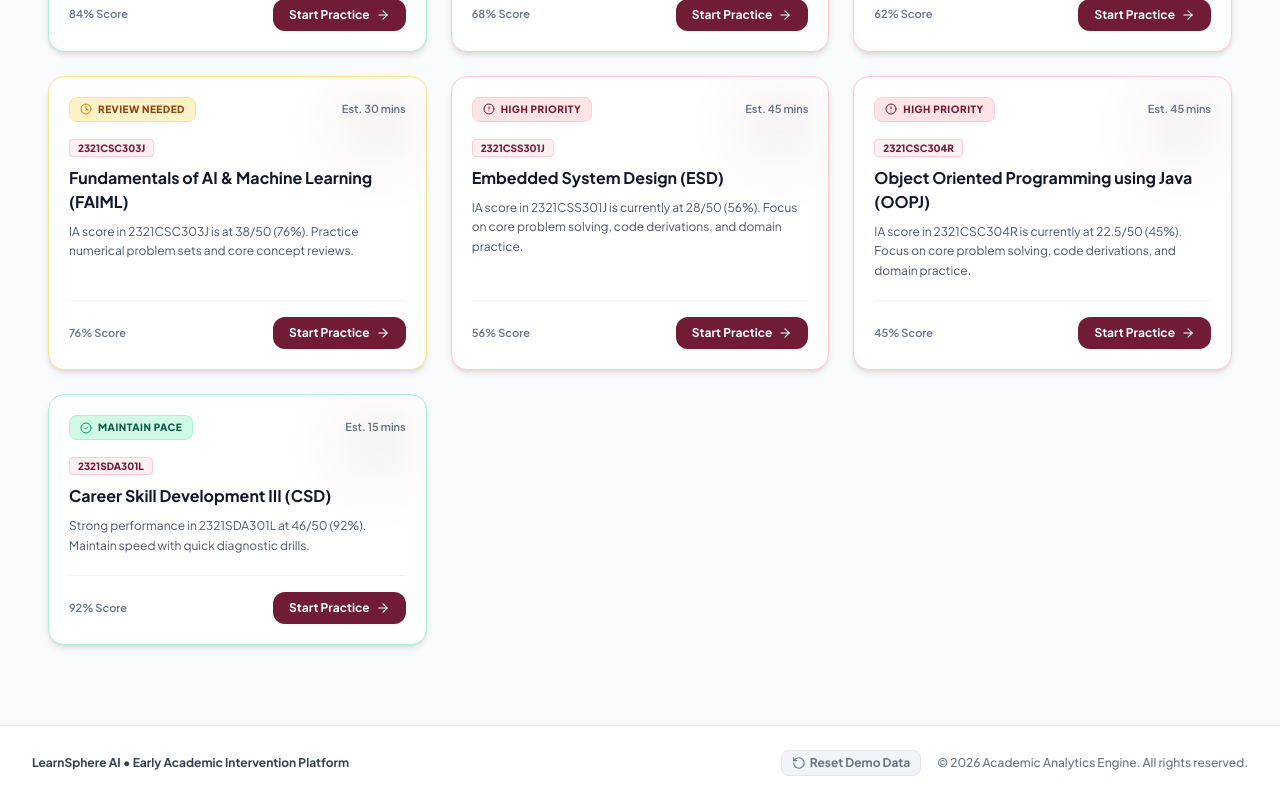
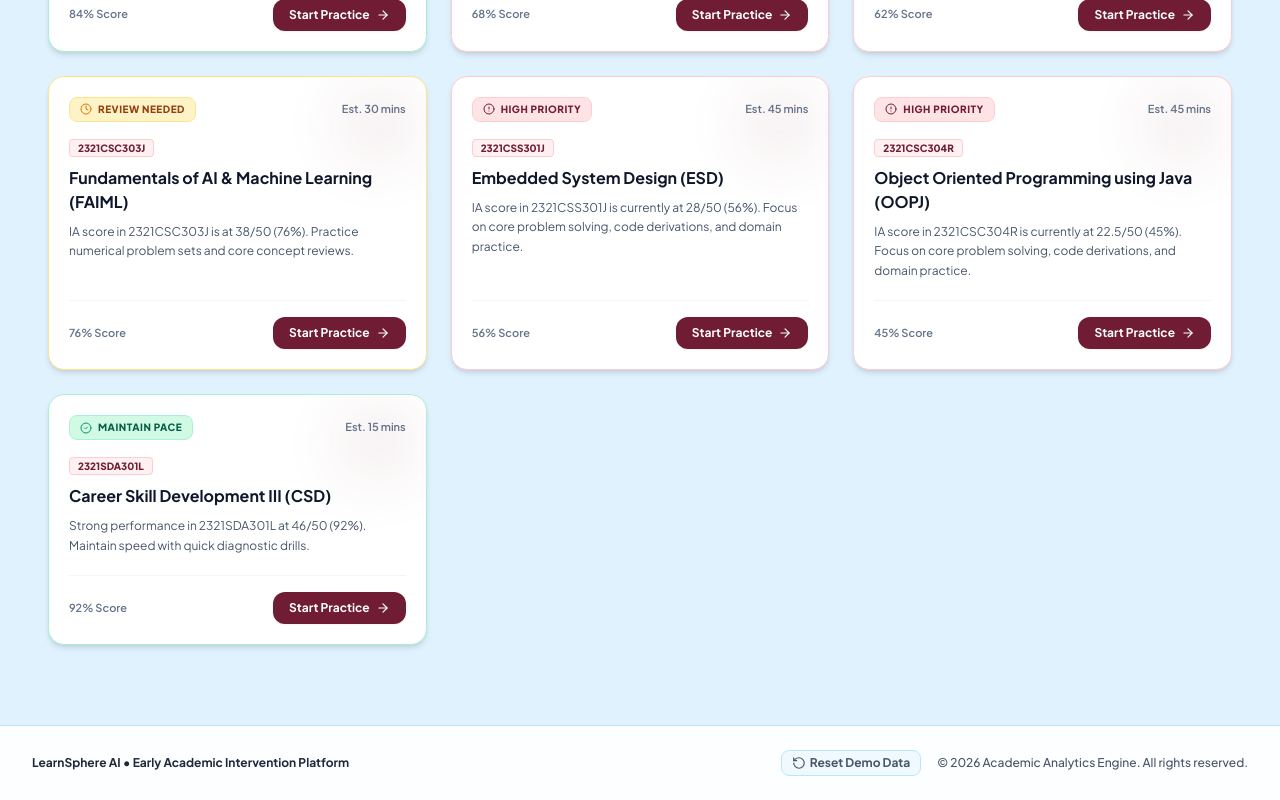
Before and after one commit to nitheesh0501/learnsphere-ai, a React (Vite) app in the folder frontend/: page / in a window 1280 px wide. Shown: the part 1537-2337 px from the top of the page. Built offline with nearby package versions, Linux system fonts and the light colour scheme.

Commit message:
UI: Changed global background color from white to Sky Blue

```diff
--- a/frontend/src/App.jsx
+++ b/frontend/src/App.jsx
@@ -59,7 +59,7 @@ export default function App() {
 
   return (
     <AuthProvider>
-      <div className="min-h-screen bg-[#F8FAFC] text-slate-900 flex flex-col font-['Plus_Jakarta_Sans',sans-serif]">
+      <div className="min-h-screen bg-[#E0F2FE] text-slate-900 flex flex-col font-['Plus_Jakarta_Sans',sans-serif]">
 
         {/* Navigation Header Bar */}
         <Header
@@ -68,7 +68,7 @@ export default function App() {
           readinessScore={readinessScore}
         />
 
-        {/* Main View Area */}
+        {/* Main View Area Container: Very Light Sky Blue (#F0F9FF) for clean contrast */}
         <main className="flex-1 max-w-7xl w-full mx-auto px-3 sm:px-6 lg:px-8 py-6 sm:py-8">
           {activeTab === 'hub' && (
             <StudentHub
@@ -92,16 +92,16 @@ export default function App() {
         </main>
 
         {/* Footer with Reset Data to Defaults Utility Button */}
-        <footer className="border-t border-slate-200 bg-white py-6 mt-12 text-xs text-slate-500 font-medium">
+        <footer className="border-t border-sky-200 bg-white/90 backdrop-blur-xs py-6 mt-12 text-xs text-slate-600 font-medium">
           <div className="max-w-7xl mx-auto px-4 sm:px-6 lg:px-8 flex flex-col sm:flex-row items-center justify-between gap-4">
             <div className="flex items-center space-x-2">
-              <span className="font-bold text-slate-700">LearnSphere AI • Early Academic Intervention Platform</span>
+              <span className="font-bold text-slate-800">LearnSphere AI • Early Academic Intervention Platform</span>
             </div>
 
             <div className="flex items-center space-x-4">
               <button
                 onClick={handleResetDefaults}
-                className="text-xs font-bold text-slate-500 hover:text-red-600 transition-colors flex items-center space-x-1 bg-slate-100 hover:bg-rose-50 px-2.5 py-1 rounded-lg border border-slate-200"
+                className="text-xs font-bold text-slate-600 hover:text-[#701C34] transition-colors flex items-center space-x-1 bg-sky-50 hover:bg-rose-50 px-2.5 py-1 rounded-lg border border-sky-200"
                 title="Reset all modified student marks and roster status back to original defaults"
               >
                 <RotateCcw className="w-3.5 h-3.5" />
--- a/frontend/src/index.css
+++ b/frontend/src/index.css
@@ -8,9 +8,10 @@
     --primary-hover: #581427;
     --dark-accent: #4A1021;
     --light-accent: #FDF2F4;
-    --bg-main: #F8FAFC;
+    --bg-main: #E0F2FE; /* Sky Blue Body Background */
+    --bg-container: #F0F9FF; /* Light Sky Blue Container Background */
     --bg-card: #FFFFFF;
-    --border-card: #E2E8F0;
+    --border-card: #CBD5E1;
     --text-primary: #0F172A;
     --text-muted: #475569;
   }
@@ -19,6 +20,7 @@
     background-color: var(--bg-main);
     color: var(--text-primary);
     font-family: 'Plus Jakarta Sans', 'Inter', system-ui, -apple-system, sans-serif;
+    min-height: 100vh;
   }
 
   /* Global Mouse Text Selection Styles */
@@ -47,14 +49,14 @@
 
 .white-card {
   background-color: #FFFFFF;
-  border: 1px solid #E2E8F0;
+  border: 1px solid #CBD5E1;
   border-radius: 16px;
   box-shadow: 0 4px 6px -1px rgba(0, 0, 0, 0.04), 0 2px 4px -2px rgba(0, 0, 0, 0.02);
 }
 
 .white-card-interactive {
   background-color: #FFFFFF;
-  border: 1px solid #E2E8F0;
+  border: 1px solid #CBD5E1;
   border-radius: 16px;
   transition: all 0.2s cubic-bezier(0.4, 0, 0.2, 1);
 }
--- a/frontend/tailwind.config.js
+++ b/frontend/tailwind.config.js
@@ -25,7 +25,8 @@ export default {
           hover: '#581427',
           dark: '#4A1021',
           light: '#FDF2F4',
-          bg: '#F8FAFC',
+          bg: '#E0F2FE', // Primary Sky Blue Body Background
+          bgLight: '#F0F9FF', // Very Light Sky Blue Container Background
           card: '#FFFFFF',
           sidebar: '#0F172A',
           text: '#0F172A',
```
